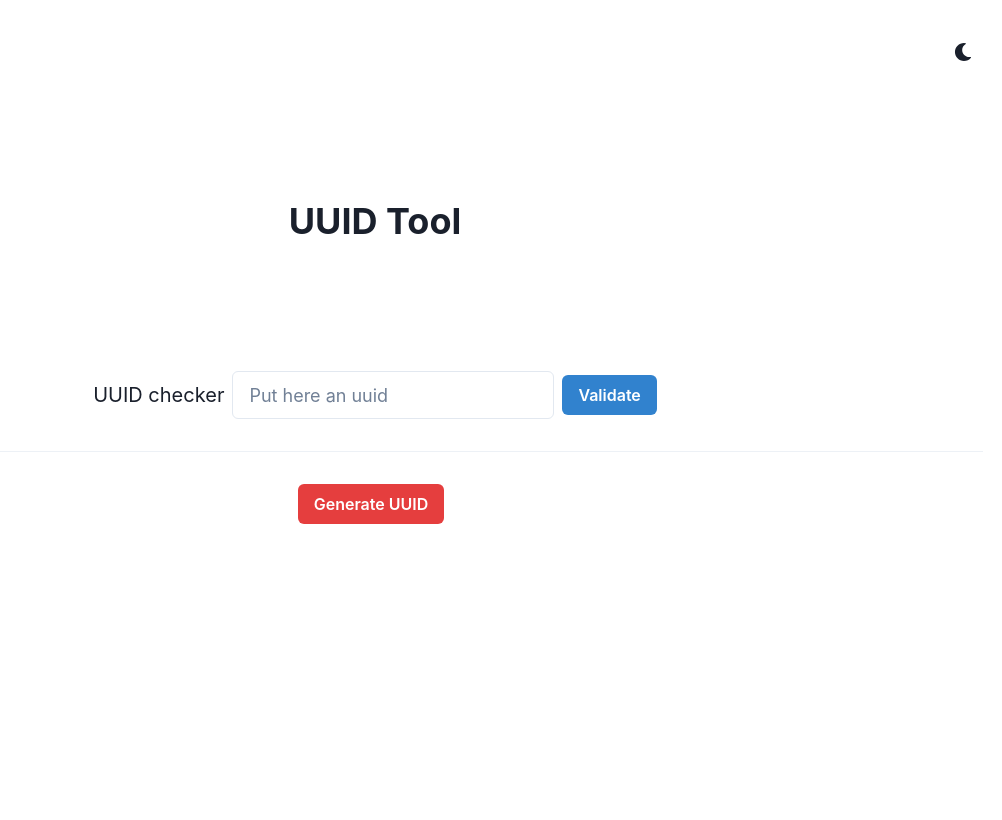
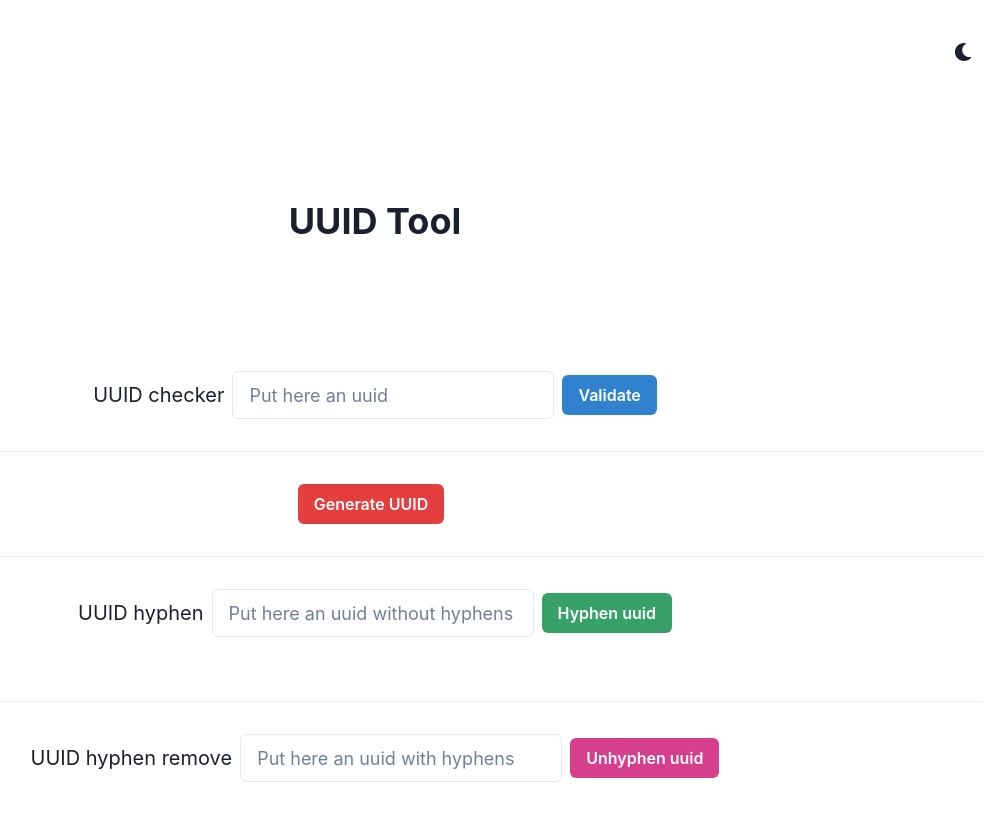
Before and after one commit to alvarotorresc/uuid-tool, a React (Create React App) app: page / in a window 1280 px wide. Shown: the top 820 px of the page, without its empty margins (265-1267 px from the left). Built offline with nearby package versions, Linux system fonts and the light colour scheme.

Commit message:
feat: add hypen and unhyphen uuid

```diff
--- a/src/App.tsx
+++ b/src/App.tsx
@@ -12,12 +12,34 @@ import { useToast } from '@chakra-ui/react'
 import { v4 as uuidv4 } from 'uuid';
 import { CopyIcon } from "@chakra-ui/icons";
 
+const hyphenUuidGenerator = (uuid: string) => {
+  if (uuid !== "") {
+    const part1 = uuid.substr(0,8)
+    const part2 = uuid.substr(8,4)
+    const part3 = uuid.substr(12,4)
+    const part4 = uuid.substr(16,4)
+    const part5 = uuid.substr(20)
+    uuid = `${part1}-${part2}-${part3}-${part4}-${part5}`
+  }
+
+  return uuid
+}
+
+const hyphenUuidRemove = (uuid: string) => {
+  return uuid.split('-').join('')
+}
+
 
 
 export const App = () => {
   const inputRef = useRef<HTMLInputElement>(null);
+  const inputHyphenRef = useRef<HTMLInputElement>(null);
+  const inputRemovedHyphenRef = useRef<HTMLInputElement>(null);
   const [inputValue, setinputValue] = useState<string>("");
   const [generatedUuid, setgeneratedUuid] = useState<string>("");
+  const [hyphenUuid, sethyphenUuid] = useState<string>("");
+  const [hyphenRemovedUuid, sethyphenRemovedUuid] = useState<string>("");
+
   const toast = useToast()
   const statuses = ['success', 'error']
 
@@ -32,7 +54,17 @@ export const App = () => {
     })
     );
 
+    const handleHyphenUuid = () => {
+      const uuid = inputHyphenRef!.current!.value
+      const newUuid = hyphenUuidGenerator(uuid)
+      sethyphenUuid(newUuid)
+    }
 
+    const handleHyphenRemoveUuid = () => {
+      const uuid = inputRemovedHyphenRef!.current!.value
+      const newUuid = hyphenUuidRemove(uuid)
+      sethyphenRemovedUuid(newUuid)
+    }
 
   const isValid = inputValue !== "" ? uuidValidate(inputValue) : true;
 
@@ -65,6 +97,44 @@ export const App = () => {
                 />
               }
             </Flex>
+            <Divider />
+            <Flex minWidth='max-content' alignItems='center' gap='2'>
+              <Text>UUID hyphen</Text>
+              <Input ref={inputHyphenRef} placeholder='Put here an uuid without hyphens' size="lg" width="auto"/>
+              <Button colorScheme='green' onClick={handleHyphenUuid}>Hyphen uuid</Button>
+            </Flex>
+            <Flex minWidth='max-content' alignItems='center' gap='2'>
+            <Text>{hyphenUuid}</Text>
+            {hyphenUuid &&
+                <IconButton
+                variant='outline'
+                colorScheme='teal'
+                aria-label='Call Sage'
+                fontSize='20px'
+                icon={<CopyIcon />}
+                onClick={() => navigator.clipboard.writeText(hyphenUuid)}
+                />
+              }
+            </Flex>
+            <Divider />
+            <Flex minWidth='max-content' alignItems='center' gap='2'>
+              <Text>UUID hyphen remove</Text>
+              <Input ref={inputRemovedHyphenRef} placeholder='Put here an uuid with hyphens' size="lg" width="auto"/>
+              <Button colorScheme='pink' onClick={handleHyphenRemoveUuid}>Unhyphen uuid</Button>
+            </Flex>
+            <Flex minWidth='max-content' alignItems='center' gap='2'>
+            <Text>{hyphenRemovedUuid}</Text>
+            {hyphenRemovedUuid &&
+                <IconButton
+                variant='outline'
+                colorScheme='teal'
+                aria-label='Call Sage'
+                fontSize='20px'
+                icon={<CopyIcon />}
+                onClick={() => navigator.clipboard.writeText(hyphenUuid)}
+                />
+              }
+            </Flex>
           </VStack>
       </Grid>
     </Box>
```
Lines whose indentation alone changed are shown as unchanged.
